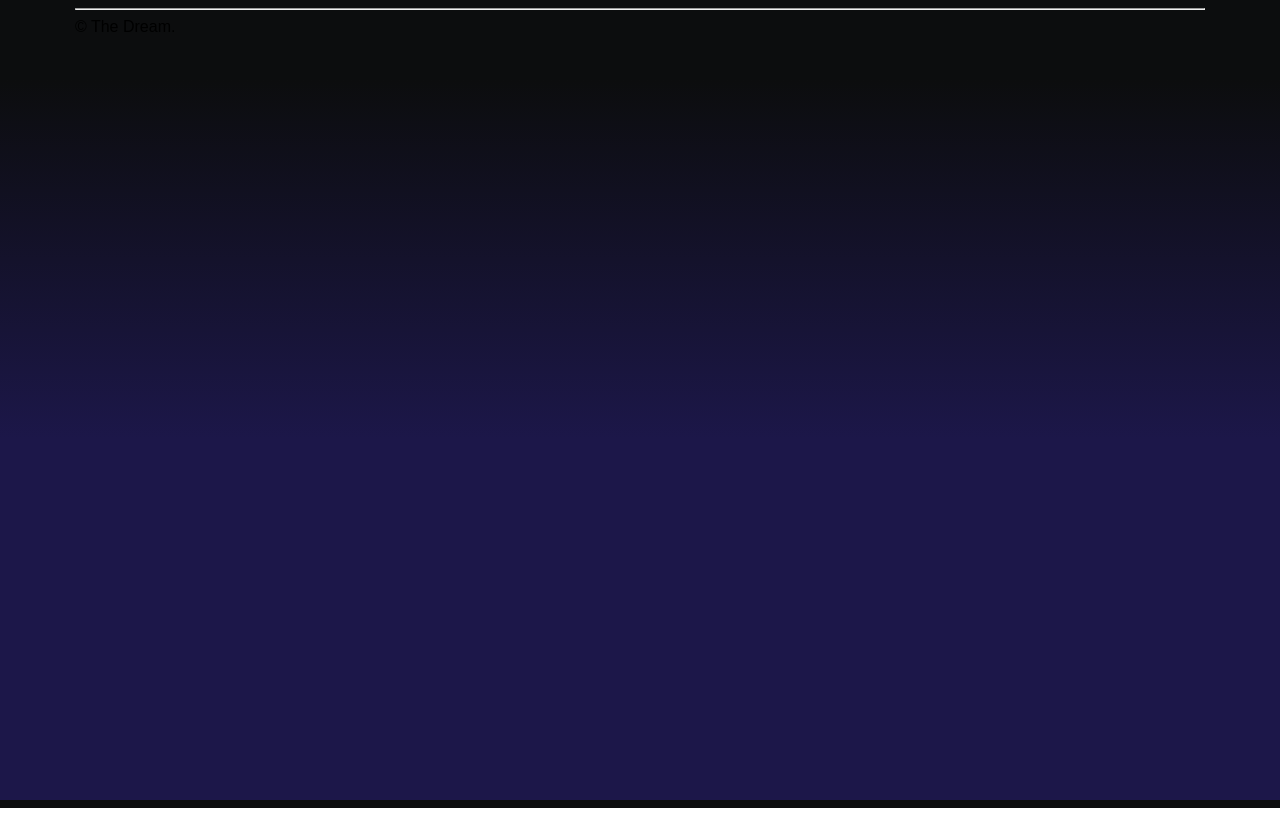
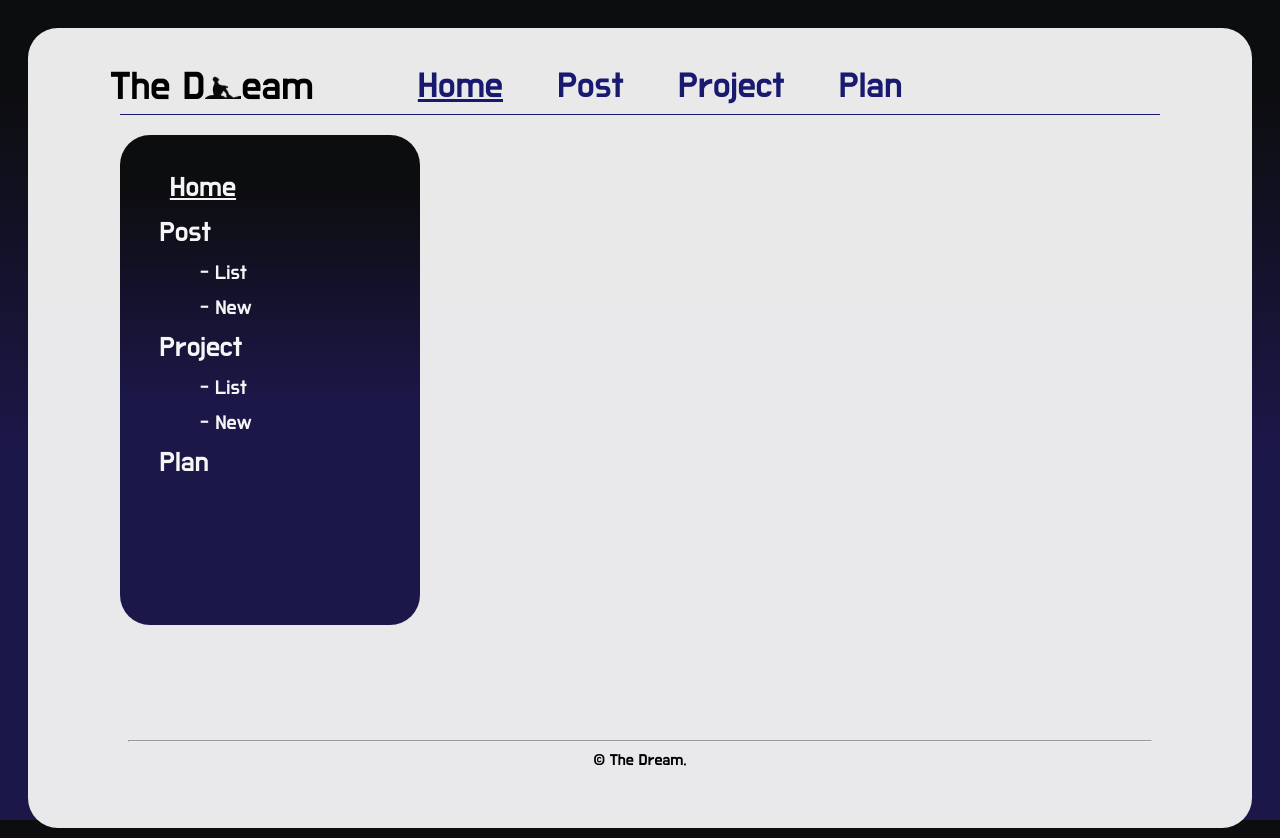
Before and after one commit to eello/TheDreamBlog, a plain HTML site: page client/adminIndex.html in a window 1280 px wide. Before the commit the page ends 808 px from the top, so only its background shows below. Drawn offline with Linux system fonts and the light colour scheme.

Commit message:
[FE] Admin page / layout & navigation bar

```diff
--- a/client/adminIndex.html
+++ b/client/adminIndex.html
@@ -3,18 +3,51 @@
   <head>
     <meta charset="UTF-8" />
     <link rel="stylesheet" href="./css/main.css" />
+    <link rel="preconnect" href="https://fonts.gstatic.com" />
+    <link href="https://fonts.googleapis.com/css2?family=Do+Hyeon&display=swap" rel="stylesheet" />
     <title>The-Dream's blog</title>
   </head>
   <body>
     <div class="wrap">
       <header>
-        <nav></nav>
+        <div class="thedream-logo">The D<img src="./img/dream.png" />eam</div>
+        <nav>
+          <ul class="nav-main">
+            <li class="nav-main-selected">Home</li>
+            <li>Post</li>
+            <li>Project</li>
+            <li>Plan</li>
+          </ul>
+        </nav>
       </header>
+      <aside>
+        <div class="aside-box">
+          <ul class="nav-aside">
+            <li class="nav-aside-selected">Home</li>
+            <li>
+              Post
+              <ul>
+                <li>- List</li>
+                <li>- New</li>
+              </ul>
+            </li>
+
+            <li>
+              Project
+              <ul>
+                <li>- List</li>
+                <li>- New</li>
+              </ul>
+            </li>
+            <li>Plan</li>
+          </ul>
+        </div>
+      </aside>
       <div class="container"></div>
-      <footer>
-        <hr />
-        &copy; The Dream.
-      </footer>
     </div>
+    <footer>
+      <hr />
+      &copy; The Dream.
+    </footer>
   </body>
 </html>
--- a/client/css/login.css
+++ b/client/css/login.css
@@ -1,3 +1,12 @@
+body {
+  background: linear-gradient(#0c0d0e 10%, rgb(28, 23, 73) 55%); /* W3C, IE 10+/ Edge, Firefox 16+, Chrome 26+, Opera 12+, Safari 7+ */
+  overflow: hidden;
+}
+.container-login {
+  width: 1130px;
+  margin: 0 auto;
+}
+
 .star {
   background-color: #fff;
   border-radius: 50% 50%;
@@ -63,6 +72,10 @@
 h2 {
   margin: 10px auto;
   font-size: 300%;
+}
+
+h2 > img {
+  width: 40px;
 }
 
 p {
--- a/client/css/main.css
+++ b/client/css/main.css
@@ -1,23 +1,130 @@
+html {
+  height: 100%;
+}
 html,
 body {
-  height: 100%;
+  padding: 10px;
   font-family: "Do Hyeon", sans-serif;
 }
+
 body {
-  background: linear-gradient(#0c0d0e 10%, #1c1749 55%); /* W3C, IE 10+/ Edge, Firefox 16+, Chrome 26+, Opera 12+, Safari 7+ */
+  height: 100%;
+  background: linear-gradient(#0c0d0e 10%, rgb(28, 23, 73) 55%);
+}
+
+ul {
+  list-style-type: none;
+}
+
+.wrap {
+  height: 100%;
+
+  border-radius: 30px;
+  background-color: rgba(245, 245, 245, 0.95);
+  margin: 0 auto;
   overflow: hidden;
 }
 
-.wrap {
+header {
+  display: block;
+  width: 85%;
+  height: 55px;
   margin: 0 auto;
+  margin-bottom: 20px;
+  border-bottom: 1px solid midnightblue;
+  /* background-color: rgba(132, 181, 255, 0.2); */
+  /* border-radius: 10px; */
+}
+
+.thedream-logo {
+  position: absolute;
+  width: 250px;
+  top: 62px;
+  left: 6.8%;
+  font-size: 40px;
+  text-align: center;
+}
+
+.thedream-logo img {
+  width: 36px;
+}
+
+.nav-main {
+  width: 80%;
+  line-height: 55px;
+  margin: 3% auto;
+  text-align: center;
+}
+
+.nav-main li {
+  display: inline-block;
+  margin: 0 3%;
+  font-size: 36px;
+  transition-duration: 0.5s;
+  color: midnightblue;
+  border-radius: 20px;
+}
+
+.nav-main li:hover {
+  background: linear-gradient(#0c0d0e 10%, rgb(28, 23, 73) 55%);
+  padding: 0 10px;
+  color: whitesmoke;
+  cursor: pointer;
+}
+
+.nav-main .nav-main-selected {
+  color: rgb(25, 25, 112);
+  text-decoration: underline;
+}
+
+.aside-box {
+  float: left;
+  width: 300px;
+  height: 450px;
+  margin-left: 7.5%;
+  margin-right: 3.5%;
+  padding: 20px 0;
+  color: whitesmoke;
+  background: linear-gradient(#0c0d0e 10%, rgb(28, 23, 73) 55%);
+  border-radius: 30px;
+}
+
+.aside-box ul > li {
+  font-size: 28px;
+  margin: 10px 0;
+  transition-duration: 0.5s;
+}
+
+.aside-box ul > li:hover {
+  cursor: pointer;
+  margin-left: 10px;
+}
+
+.aside-box ul > li > ul > li:hover {
+  cursor: pointer;
+  margin-left: 10px;
+}
+
+.aside-box ul > li > ul > li {
+  font-size: 20px;
+}
+
+.aside-box .nav-aside-selected {
+  text-decoration: underline;
+  margin-left: 10px;
 }
 
 .container {
-  width: 1130px;
-  margin: 0 auto;
+  float: left;
+  width: 1400px;
+  background-color: rgb(245, 245, 245);
 }
 
 footer {
-  width: 1130px;
+  width: 80%;
   margin: 0 auto;
+  position: absolute;
+  left: 10%;
+  bottom: 30px;
+  text-align: center;
 }
```
Also changed, not shown: client/login.html (+2 -2 lines), client/img/dream.png (added), client/img/sky.JPG (added).
